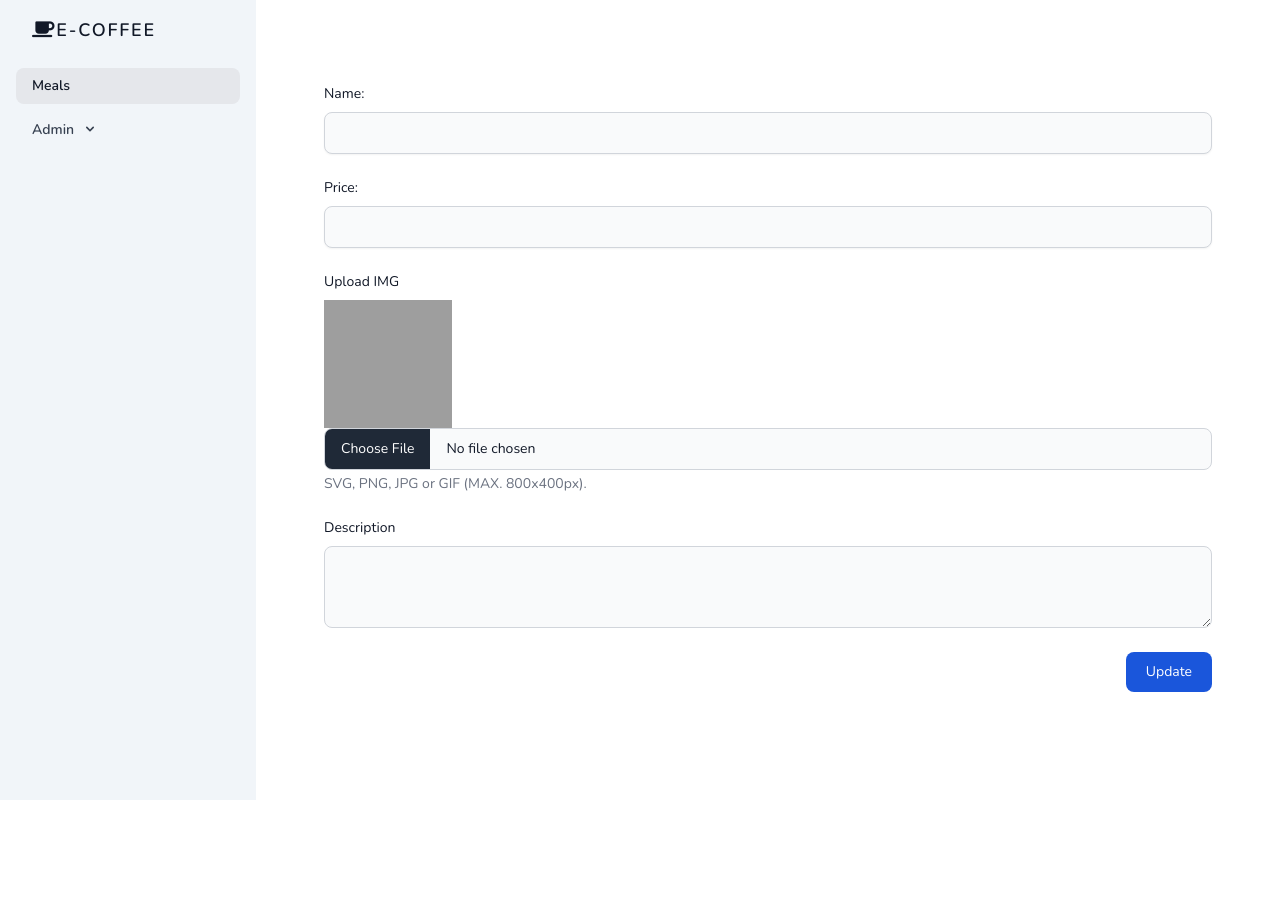
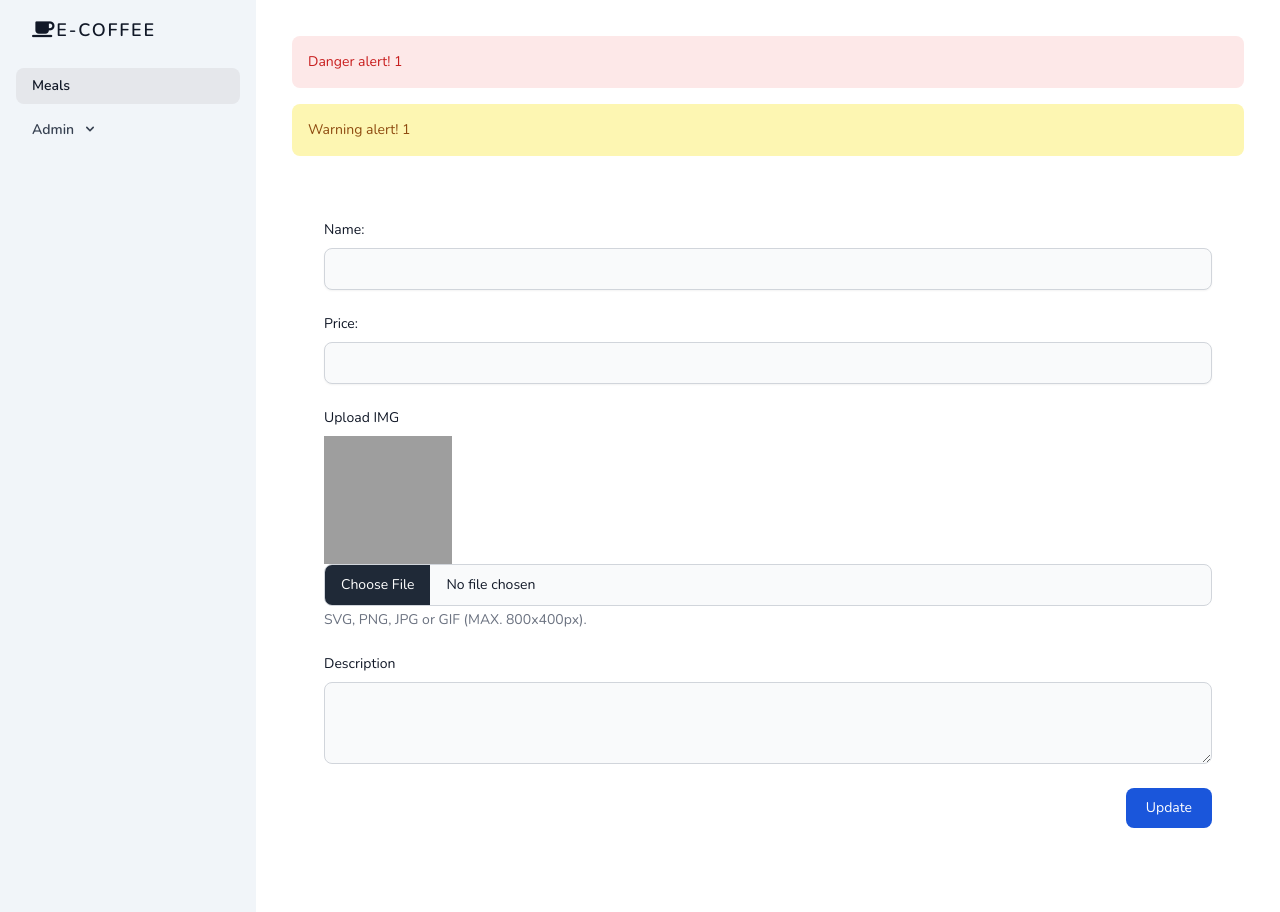
Before and after one commit to mohamedchkir/Coffee-Shop, a Laravel app: template resources/views/admin/meals/edit.blade.php in a window 1280 px wide. Before the commit the page ends 800 px from the top, so only its background shows below. Run offline with Laravel 9, Linux system fonts and the light colour scheme; the template is opened without the code that fills it, so the values that code supplies are empty; a user stored in the database is signed in; data comes from the database, SQL or seed files in the repository; style sheets or scripts are compiled from the project's sources; grey boxes are pictures that could not be loaded.

Commit message:
show error

```diff
--- a/resources/views/admin/meals/edit.blade.php
+++ b/resources/views/admin/meals/edit.blade.php
@@ -14,16 +14,21 @@
                     <label for="name" class="block mb-2 text-sm font-medium text-gray-900 dark:text-white">
                         Name:</label>
                     <input type="text" id="name" name="name" value="{{ $meal->name }}"
-                        class="shadow-sm bg-gray-50 border border-gray-300 text-gray-900 text-sm rounded-lg focus:ring-blue-500 focus:border-blue-500 block w-full p-2.5 dark:bg-gray-700 dark:border-gray-600 dark:placeholder-gray-400 dark:text-white dark:focus:ring-blue-500 dark:focus:border-blue-500 dark:shadow-sm-light"
-                        placeholder="" required>
+                        class="shadow-sm bg-gray-50 border border-gray-300 text-gray-900 text-sm rounded-lg focus:ring-blue-500 focus:border-blue-500 block w-full p-2.5 dark:bg-gray-700 dark:border-gray-600 dark:placeholder-gray-400 dark:text-white dark:focus:ring-blue-500 dark:focus:border-blue-500 dark:shadow-sm-light  @error('name') border-red-500 @enderror"
+                        placeholder="">
+                    @error('name')
+                        <div class="text-sm text-red-500">{{ $message }}</div>
+                    @enderror
                 </div>
 
                 <div class="mb-6">
                     <label for="prix" class="block mb-2 text-sm font-medium text-gray-900 dark:text-white">
                         Price:</label>
                     <input type="number" name="prix" id="prix" value="{{ $meal->prix }}"
-                        class="shadow-sm bg-gray-50 border border-gray-300 text-gray-900 text-sm rounded-lg focus:ring-blue-500 focus:border-blue-500 block w-full p-2.5 dark:bg-gray-700 dark:border-gray-600 dark:placeholder-gray-400 dark:text-white dark:focus:ring-blue-500 dark:focus:border-blue-500 dark:shadow-sm-light"
-                        required>
+                        class="shadow-sm bg-gray-50 border border-gray-300 text-gray-900 text-sm rounded-lg focus:ring-blue-500 focus:border-blue-500 block w-full p-2.5 dark:bg-gray-700 dark:border-gray-600 dark:placeholder-gray-400 dark:text-white dark:focus:ring-blue-500 dark:focus:border-blue-500 dark:shadow-sm-light  @error('prix') border-red-500 @enderror ">
+                    @error('prix')
+                        <div class="text-sm text-red-500">{{ $message }}</div>
+                    @enderror
                 </div>
 
                 <div class="mb-6">
@@ -33,19 +38,25 @@
                         <img class="w-32 h-32" src="{{ asset($meal->image) }}" alt="">
                     </div>
                     <input
-                        class="block w-full text-sm text-gray-900 border border-gray-300 rounded-lg cursor-pointer bg-gray-50 dark:text-gray-400 focus:outline-none dark:bg-gray-700 dark:border-gray-600 dark:placeholder-gray-400"
+                        class="block w-full text-sm text-gray-900 border border-gray-300 rounded-lg cursor-pointer bg-gray-50 dark:text-gray-400 focus:outline-none dark:bg-gray-700 dark:border-gray-600 dark:placeholder-gray-400  @error('image') border-red-500 @enderror"
                         id="image" name="image" type="file">
                     <p class="mt-1 text-sm text-gray-500 dark:text-gray-300" id="">SVG, PNG, JPG or GIF
                         (MAX.
                         800x400px).</p>
+                    @error('image')
+                        <div class="text-sm text-red-500">{{ $message }}</div>
+                    @enderror
                 </div>
                 <div class="mb-6">
 
                     <label for="Description" class="block mb-2 text-sm font-medium text-gray-900 dark:text-white">
                         Description</label>
                     <textarea id="description" name="description" rows="3"
-                        class="block p-2.5 w-full text-sm text-gray-900 bg-gray-50 rounded-lg border border-gray-300 focus:ring-blue-500 focus:border-blue-500 dark:bg-gray-700 dark:border-gray-600 dark:placeholder-gray-400 dark:text-white dark:focus:ring-blue-500 dark:focus:border-blue-500"
+                        class="block p-2.5 w-full text-sm text-gray-900 bg-gray-50 rounded-lg border border-gray-300 focus:ring-blue-500 focus:border-blue-500 dark:bg-gray-700 dark:border-gray-600 dark:placeholder-gray-400 dark:text-white dark:focus:ring-blue-500 dark:focus:border-blue-500  @error('description') border-red-500 @enderror "
                         placeholder="Write your thoughts here..."> {{ $meal->description }}</textarea>
+                    @error('description')
+                        <div class="text-sm text-red-500">{{ $message }}</div>
+                    @enderror
 
                 </div>
 
--- a/resources/views/layouts/admin.blade.php
+++ b/resources/views/layouts/admin.blade.php
@@ -77,6 +77,26 @@
             </nav>
         </div>
         <main class="m-2 p-7 w-full">
+            <div>
+                @if (session()->has('danger'))
+                    <div class="p-4 mb-4 text-sm text-red-700 bg-red-100 rounded-lg dark:bg-red-200 dark:text-red-800"
+                        role="alert">
+                        <span class="font-medium">Danger alert!</span> {{ session()->get('danger') }}
+                    </div>
+                @endif
+                @if (session()->has('success'))
+                    <div class="p-4 mb-4 text-sm text-green-700 bg-green-100 rounded-lg dark:bg-green-200 dark:text-green-800"
+                        role="alert">
+                        <span class="font-medium">Success alert!</span> {{ session()->get('success') }}
+                    </div>
+                @endif
+                @if (session()->has('warning'))
+                    <div class="p-4 mb-4 text-sm text-yellow-700 bg-yellow-100 rounded-lg dark:bg-yellow-200 dark:text-yellow-800"
+                        role="alert">
+                        <span class="font-medium">Warning alert!</span> {{ session()->get('warning') }}
+                    </div>
+                @endif
+            </div>
             {{ $slot }}
         </main>
         <script src="https://cdnjs.cloudflare.com/ajax/libs/flowbite/1.6.3/flowbite.min.js%22%3E"></script>
```
Also changed, not shown: app/Http/Controllers/Admin/MealController.php (+4 -4 lines), public/img/meals/1757460755420707.jpg (added).
